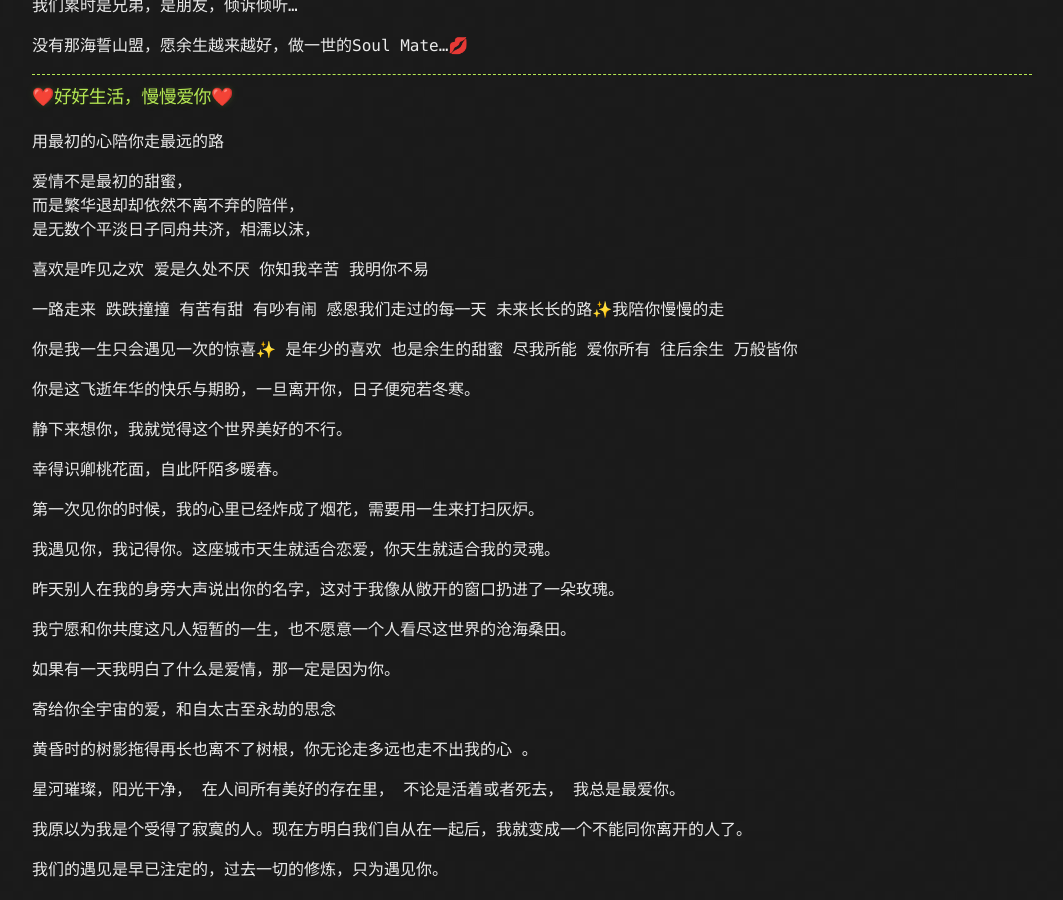
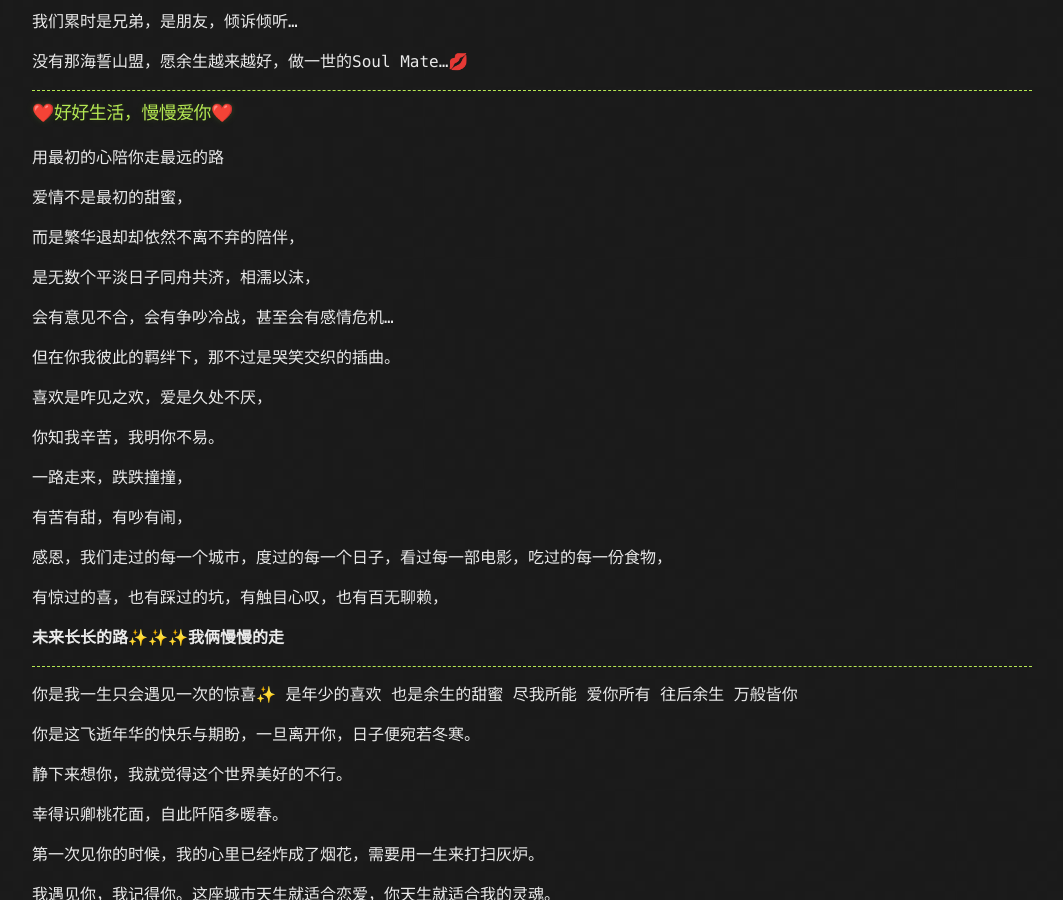
Before and after one commit to brzermr/brzermr.github.io, a Jekyll site: the page built from _posts/2022-07-21-Third-Wedding-Anniversary.md, in a window 1280 px wide and 900 px high, scrolled down 806 px. Shown: the whole window, without its empty margins (108-1171 px from the left). Built offline with Jekyll 4.4.1, drawn with Linux system fonts in a browser that asks for light colours; comment, search, counter and statistics services are not loaded.

Commit message:
Update 2022-07-21-Third-Wedding-Anniversary.md

```diff
--- a/_posts/2022-07-21-Third-Wedding-Anniversary.md
+++ b/_posts/2022-07-21-Third-Wedding-Anniversary.md
@@ -1,6 +1,7 @@
 ### 三周年啦！😘😘😘
 
 我依稀记得，晴朗的那天，我两走在南京的某个街道，你突然抬头对我说，我们去领证吧。
+
 那个时候，我心里就想这也许是我这辈子听到的，最棒的idea了。
 
 就是你了，只能是你，我爱你，最爱你，只爱你...跟着内心走，想到了就立即行动，我内心激动万分，我们即将为恋爱关系加上了神圣的国家法律的印章。（以及有了第一次被人捏蛋且不能反抗的经历）
@@ -13,8 +14,8 @@
 
 **和我们合影时笑起来要人命的你**。
 
+---
 
----
 身处异国他乡，有幸与你相爱，
 
 无论去往何地，余生为你而来，
@@ -26,21 +27,36 @@
 没有那海誓山盟，愿余生越来越好，做一世的Soul Mate...💋
 
 ---
+
 ### ❤️好好生活，慢慢爱你❤️
 
 用最初的心陪你走最远的路
 
 爱情不是最初的甜蜜，
+
 而是繁华退却却依然不离不弃的陪伴，
+
 是无数个平淡日子同舟共济，相濡以沫，
 
+会有意见不合，会有争吵冷战，甚至会有感情危机...
 
-喜欢是咋见之欢 爱是久处不厌
-你知我辛苦 我明你不易
+但在你我彼此的羁绊下，那不过是哭笑交织的插曲。
 
-一路走来 跌跌撞撞 有苦有甜 有吵有闹
-感恩我们走过的每一天
-未来长长的路✨我陪你慢慢的走
+喜欢是咋见之欢，爱是久处不厌，
+
+你知我辛苦，我明你不易。
+
+一路走来，跌跌撞撞，
+
+有苦有甜，有吵有闹，
+
+感恩，我们走过的每一个城市，度过的每一个日子，看过每一部电影，吃过的每一份食物，
+
+有惊过的喜，也有踩过的坑，有触目心叹，也有百无聊赖，
+
+**未来长长的路✨✨✨我俩慢慢的走**
+
+---
 
 你是我一生只会遇见一次的惊喜✨
 是年少的喜欢 也是余生的甜蜜
```
